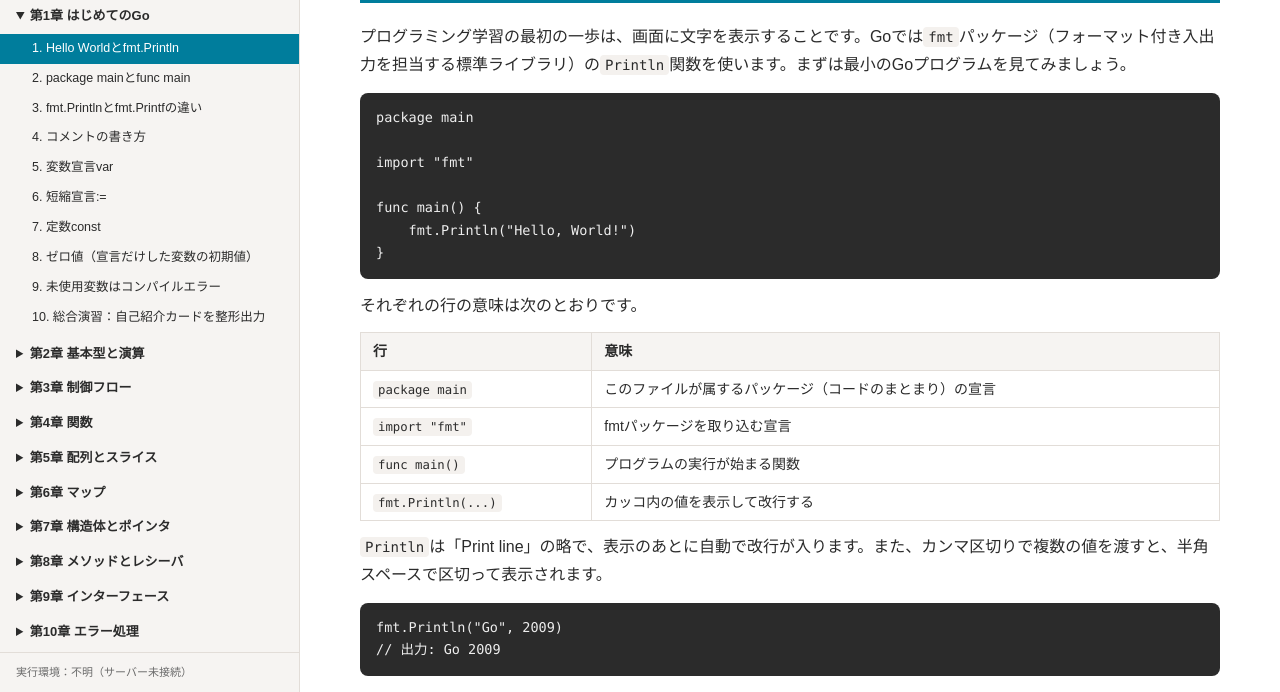
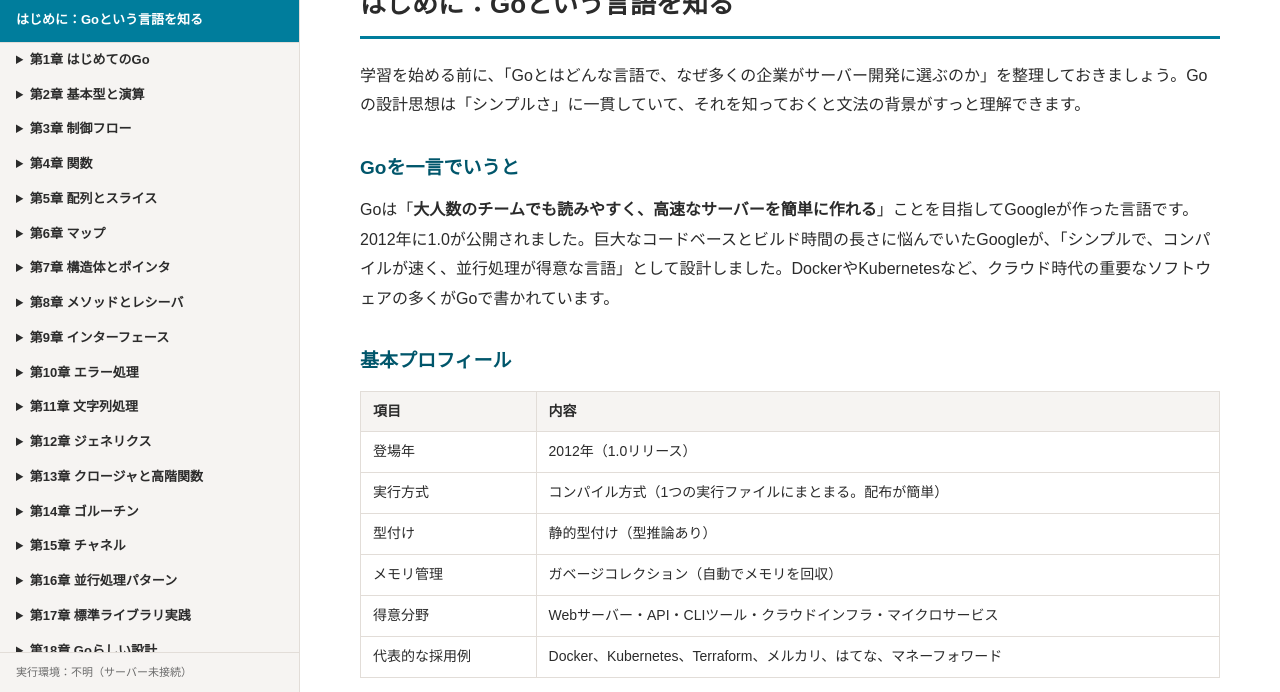
Before and after one commit to maitatomoya/go-200-steps, a plain HTML site: page public/index.html in a window 1280 px wide. Shown: the part 108-800 px from the top of the page. Drawn offline with nearby package versions, Linux system fonts and the light colour scheme; no server answers.

Commit message:
「はじめに」ページ（言語紹介）の追加とREADMEのポート表記修正
- サイドバー最上部に「はじめに」エントリを追加し、初回アクセス時に表示
- 言語の特徴・強み・弱み・技術選定の考え方を学生向けに解説
- READMEのポート表記をデフォルト値＋PORT環境変数での変更方法に修正

Co-Authored-By: Claude Fable 5 <noreply@anthropic.com>

```diff
--- a/public/app-register.js
+++ b/public/app-register.js
@@ -1,10 +1,16 @@
 /**
  * 教材データ登録用のグローバル関数。
  * 各content/chapterNN.jsがregisterChapter()を呼んで章データを登録する。
+ * content/intro.jsはregisterIntro()で「はじめに」ページを登録する。
  * app.jsより先に読み込まれる必要がある。
  */
 window.RUST_TUTOR_CHAPTERS = [];
+window.RUST_TUTOR_INTRO = null;
 
 function registerChapter(chapter) {
   window.RUST_TUTOR_CHAPTERS.push(chapter);
 }
+
+function registerIntro(intro) {
+  window.RUST_TUTOR_INTRO = intro;
+}
--- a/public/app.js
+++ b/public/app.js
@@ -68,6 +68,31 @@
   var currentStep = null;
   var hintIndex = 0;
 
+  var introShown = false;
+
+  /** 「はじめに」ページ（言語紹介）を表示する */
+  function showIntro() {
+    var intro = window.RUST_TUTOR_INTRO;
+    if (!intro) return;
+    introShown = true;
+    currentStep = null;
+    elStepView.hidden = true;
+    elWelcome.hidden = false;
+    elWelcome.innerHTML = "";
+    var page = document.createElement("div");
+    page.className = "intro-page";
+    page.innerHTML = intro.content;
+    var btn = document.createElement("button");
+    btn.className = "primary";
+    btn.textContent = "学習を始める（ステップ1へ）";
+    btn.addEventListener("click", function () { location.hash = "#step-1"; });
+    page.appendChild(btn);
+    elWelcome.appendChild(page);
+    renderToc();
+    window.scrollTo(0, 0);
+    $("main").scrollTop = 0;
+  }
+
   // ---- エディタ（CodeMirrorが読み込めなければtextareaで動く） ----
   var textarea = $("code-editor");
   var cm = null;
@@ -123,6 +148,14 @@
 
   function renderToc() {
     elToc.innerHTML = "";
+    var intro = window.RUST_TUTOR_INTRO;
+    if (intro) {
+      var introLink = document.createElement("a");
+      introLink.href = "#intro";
+      introLink.className = "toc-intro" + (introShown ? " active" : "");
+      introLink.textContent = intro.tocTitle || "はじめに";
+      elToc.appendChild(introLink);
+    }
     chapters.forEach(function (ch) {
       var chDone = (ch.steps || []).every(function (s) { return state.done[s.id]; });
 
@@ -157,6 +190,7 @@
     var step = stepById[id];
     if (!step) return;
     currentStep = step;
+    introShown = false;
     hintIndex = 0;
     state.lastStep = id;
     saveState();
@@ -335,7 +369,11 @@
 
   window.addEventListener("hashchange", function () {
     var m = location.hash.match(/^#step-(\d+)$/);
-    if (m) showStep(Number(m[1]));
+    if (m) {
+      showStep(Number(m[1]));
+    } else if (location.hash === "#intro") {
+      showIntro();
+    }
   });
 
   // ヒント表示ボタンのラベルをステップ切替時に戻す
@@ -366,9 +404,15 @@
     renderToc();
     renderProgress();
     var m = location.hash.match(/^#step-(\d+)$/);
-    var initial = m ? Number(m[1]) : state.lastStep || steps[0].id;
-    if (!stepById[initial]) initial = steps[0].id;
-    showStep(initial);
-    location.hash = "#step-" + initial;
+    if (!m && window.RUST_TUTOR_INTRO && (location.hash === "#intro" || !state.lastStep)) {
+      // 初めての利用時は「はじめに」（言語紹介）を表示する
+      showIntro();
+      location.hash = "#intro";
+    } else {
+      var initial = m ? Number(m[1]) : state.lastStep || steps[0].id;
+      if (!stepById[initial]) initial = steps[0].id;
+      showStep(initial);
+      location.hash = "#step-" + initial;
+    }
   }
 })();
--- /dev/null
+++ b/public/content/intro.js
@@ -0,0 +1,54 @@
+// 「はじめに」：Goという言語を知る
+registerIntro({
+  tocTitle: "はじめに：Goという言語を知る",
+  content: `<h2>はじめに：Goという言語を知る</h2>
+<p>学習を始める前に、「Goとはどんな言語で、なぜ多くの企業がサーバー開発に選ぶのか」を整理しておきましょう。Goの設計思想は「シンプルさ」に一貫していて、それを知っておくと文法の背景がすっと理解できます。</p>
+
+<h3>Goを一言でいうと</h3>
+<p>Goは「<strong>大人数のチームでも読みやすく、高速なサーバーを簡単に作れる</strong>」ことを目指してGoogleが作った言語です。2012年に1.0が公開されました。巨大なコードベースとビルド時間の長さに悩んでいたGoogleが、「シンプルで、コンパイルが速く、並行処理が得意な言語」として設計しました。DockerやKubernetesなど、クラウド時代の重要なソフトウェアの多くがGoで書かれています。</p>
+
+<h3>基本プロフィール</h3>
+<table>
+<tr><th>項目</th><th>内容</th></tr>
+<tr><td>登場年</td><td>2012年（1.0リリース）</td></tr>
+<tr><td>実行方式</td><td>コンパイル方式（1つの実行ファイルにまとまる。配布が簡単）</td></tr>
+<tr><td>型付け</td><td>静的型付け（型推論あり）</td></tr>
+<tr><td>メモリ管理</td><td>ガベージコレクション（自動でメモリを回収）</td></tr>
+<tr><td>得意分野</td><td>Webサーバー・API・CLIツール・クラウドインフラ・マイクロサービス</td></tr>
+<tr><td>代表的な採用例</td><td>Docker、Kubernetes、Terraform、メルカリ、はてな、マネーフォワード</td></tr>
+</table>
+
+<h3>Goの強み</h3>
+<ul>
+<li><strong>シンプルで覚えることが少ない</strong>：文法が意図的に小さく作られている（ループはforだけ、例外機構なし、継承なし）。数週間でチームの誰もが読めるコードを書けるようになる。</li>
+<li><strong>並行処理が簡単</strong>：ゴルーチンとチャネルという仕組みで、数千の処理を同時に走らせるプログラムが手軽に書ける。Webサーバーとの相性が抜群。</li>
+<li><strong>コンパイルが速く、配布も簡単</strong>：ビルドは一瞬で、依存を含んだ1つの実行ファイルができる。Dockerイメージも小さくできる。</li>
+<li><strong>標準ライブラリと標準ツールが充実</strong>：HTTPサーバー・JSON・テストが標準装備。フォーマッタ（gofmt）が公式にあり、書き方の論争が起きない。</li>
+<li><strong>クラウド業界の共通語</strong>：インフラ系ツールの多くがGo製のため、クラウド・SRE領域では読み書きできること自体が武器になる。</li>
+</ul>
+
+<h3>Goの弱み（正直なところ）</h3>
+<ul>
+<li><strong>表現力を意図的に絞っている</strong>：他言語にある便利な書き方（豊富なコレクション操作など）がなく、コードが長くなりがち。<code>if err != nil</code>の繰り返しは好みが分かれる。</li>
+<li><strong>GUIやフロントエンドには不向き</strong>：画面を作る用途にはほぼ使われない。</li>
+<li><strong>GCがある</strong>：ごく僅かな停止も許されない超低レイテンシ領域ではRustやC++に譲る（とはいえGoのGCは非常に高速）。</li>
+<li><strong>ジェネリクスの歴史が浅い</strong>：2022年（Go 1.18）にようやく導入され、ライブラリの活用はまだ発展途上。</li>
+</ul>
+
+<h3>技術選定のときの考え方</h3>
+<table>
+<tr><th>状況</th><th>判断の目安</th></tr>
+<tr><td>WebのAPIサーバー・マイクロサービス</td><td>Goが有力候補。性能・開発速度・運用のバランスが良い</td></tr>
+<tr><td>CLIツールや社内ツールの配布</td><td>Goが得意。1ファイルで配れる</td></tr>
+<tr><td>大人数・入れ替わりのあるチーム開発</td><td>Goの「誰が書いても同じようなコードになる」性質が効く</td></tr>
+<tr><td>複雑なドメインロジックを型で厳密に表現したい</td><td>RustやTypeScript、Kotlinなど表現力の高い言語も検討</td></tr>
+<tr><td>データ分析・機械学習</td><td>Pythonが第一候補</td></tr>
+<tr><td>管理画面つきのWebサービスを一気に作る</td><td>Rails（Ruby）やLaravel（PHP）などフルスタックフレームワークの方が速いことも多い</td></tr>
+</table>
+<div class="intro-note">
+<p><strong>選定のポイント</strong>：Goは「速さ・簡単さ・運用しやすさのバランス」で選ばれる言語です。突出した表現力よりも、<strong>チーム全体の生産性が安定して高いこと</strong>を重視する現場に向いています。</p>
+</div>
+
+<h3>この教材の進め方</h3>
+<p>全25章・250ステップで、Hello Worldからゴルーチン・チャネルなどGo最大の魅力である並行処理まで段階的に学びます。各ステップは「解説を読む→例コードを修正する→実行する」の繰り返しです。Goはエラーメッセージが簡潔なので、第21〜25章の「よくあるエラー50選」でメッセージの読み方に慣れれば、実務でのデバッグ力が一気に上がります。</p>`
+});
--- a/public/index.html
+++ b/public/index.html
@@ -93,6 +93,7 @@
 
   <!-- 教材データ（各章10ステップ、計200ステップ） -->
   <script src="app-register.js"></script>
+  <script src="content/intro.js"></script>
   <script src="content/chapter01.js"></script>
   <script src="content/chapter02.js"></script>
   <script src="content/chapter03.js"></script>
--- a/public/styles.css
+++ b/public/styles.css
@@ -382,3 +382,83 @@ button:disabled { opacity: 0.6; cursor: wait; }
   }
   #main { padding: 20px 16px 60px; }
 }
+
+/* 「はじめに」（言語紹介）ページ */
+.toc-intro {
+  display: block;
+  padding: 10px 16px;
+  font-weight: 600;
+  font-size: 13px;
+  color: var(--rust-orange-dark);
+  text-decoration: none;
+  border-bottom: 1px solid var(--border);
+}
+
+.toc-intro:hover { background: #eee8e2; }
+.toc-intro.active {
+  background: var(--rust-orange);
+  color: #fff;
+}
+
+.intro-page {
+  max-width: 860px;
+  margin: 0 auto;
+  color: var(--text);
+  line-height: 1.85;
+}
+
+.intro-page h2 {
+  font-size: 26px;
+  border-bottom: 3px solid var(--rust-orange);
+  padding-bottom: 8px;
+  margin-top: 0;
+}
+
+.intro-page h3 {
+  color: var(--rust-orange-dark);
+  margin: 30px 0 10px;
+  font-size: 19px;
+}
+
+.intro-page p { margin: 10px 0; }
+
+.intro-page table {
+  border-collapse: collapse;
+  margin: 12px 0;
+  font-size: 14px;
+  width: 100%;
+}
+
+.intro-page th, .intro-page td {
+  border: 1px solid var(--border);
+  padding: 7px 12px;
+  text-align: left;
+  vertical-align: top;
+}
+
+.intro-page th { background: var(--bg-side); }
+
+.intro-page code {
+  background: var(--code-bg);
+  padding: 2px 5px;
+  border-radius: 4px;
+  font-family: "SF Mono", Menlo, Consolas, monospace;
+  font-size: 0.88em;
+}
+
+.intro-page ul, .intro-page ol { padding-left: 24px; }
+.intro-page li { margin: 6px 0; }
+
+.intro-page .intro-note {
+  background: var(--bg-side);
+  border-left: 5px solid var(--rust-orange);
+  border-radius: 6px;
+  padding: 12px 18px;
+  margin: 16px 0;
+}
+
+.intro-page button {
+  margin-top: 24px;
+  font-size: 16px;
+  padding: 12px 28px;
+}
```
Also changed, not shown: 1 other file.
